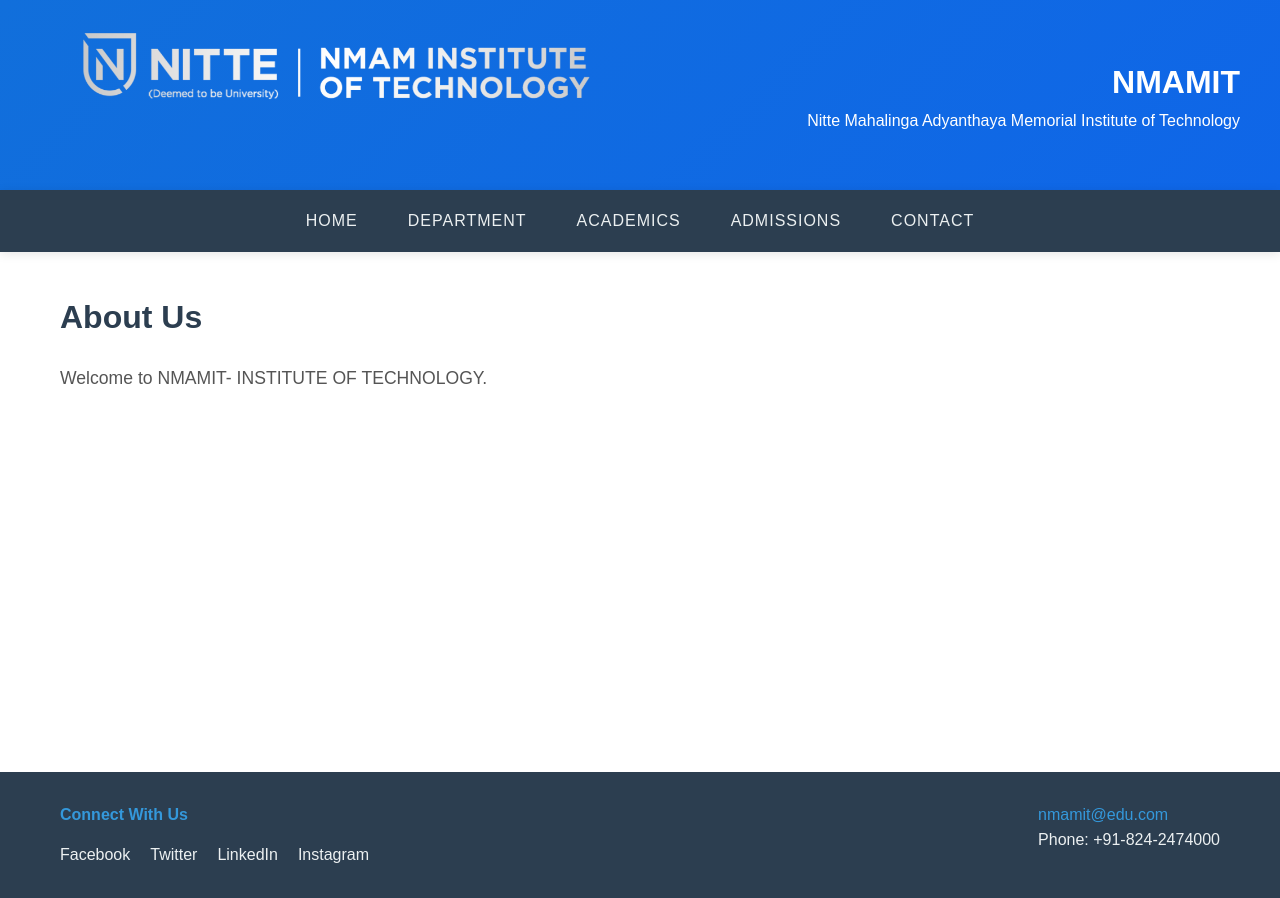
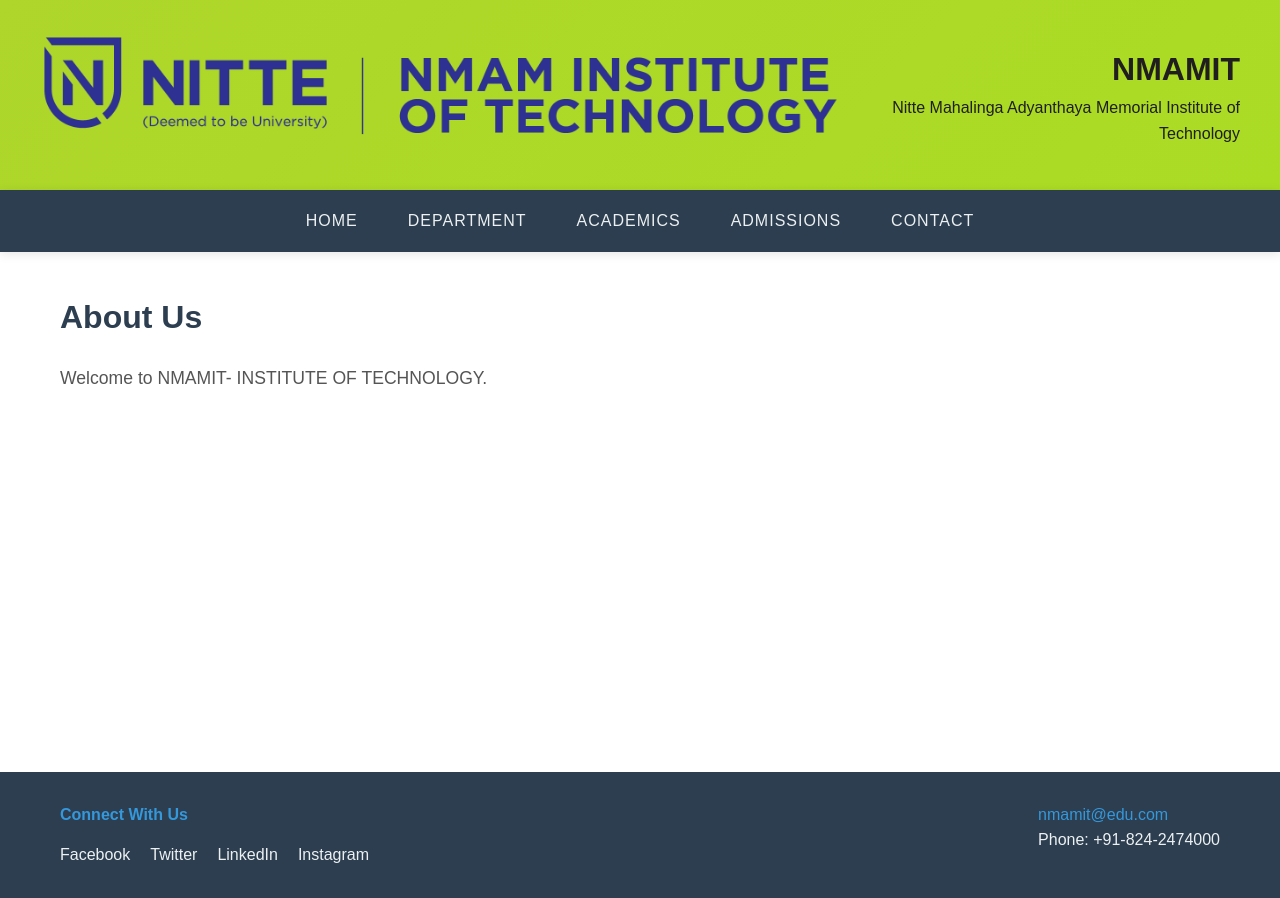
Before and after one commit to akshaymayya/collegewrbsite-FEWD-, a plain HTML site: page collegewrbsite-FEWD--main/index.html in a window 1280 px wide. Drawn offline with Linux system fonts and the light colour scheme.

Commit message:
Updated features

```diff
--- a/collegewrbsite-FEWD--main/index.html
+++ b/collegewrbsite-FEWD--main/index.html
@@ -10,7 +10,7 @@
     <header>
         <div class="header-container">
             <div class="header-left">
-                <img src="nmamit-logo.png" alt="nmamit-logo">
+                <img src="nmamit-logo(blue).png" alt="nmamit-logo">
             </div>
 
             <div class="header-right">
--- a/collegewrbsite-FEWD--main/styles.css
+++ b/collegewrbsite-FEWD--main/styles.css
@@ -13,8 +13,8 @@ body {
 /* Header Styles */
 
 header {
-    background: linear-gradient(135deg, #116fdb, #0f66e8);
-    color: white;
+    background: linear-gradient(135deg, #aed62b, #abdc24);
+    color: rgb(32, 30, 30);
     height: 190px;
     overflow: visible;
 }
@@ -30,7 +30,7 @@ header {
 }
 
 .header-left img {
-    height: 500px;
+    height: 120px;
     width: auto;
     max-width: 100%;
     object-fit: contain;
```
